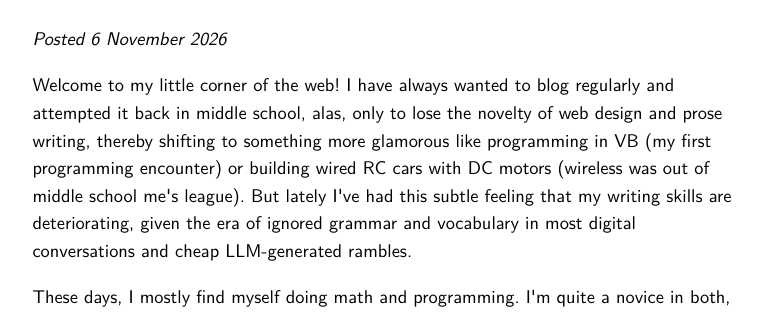
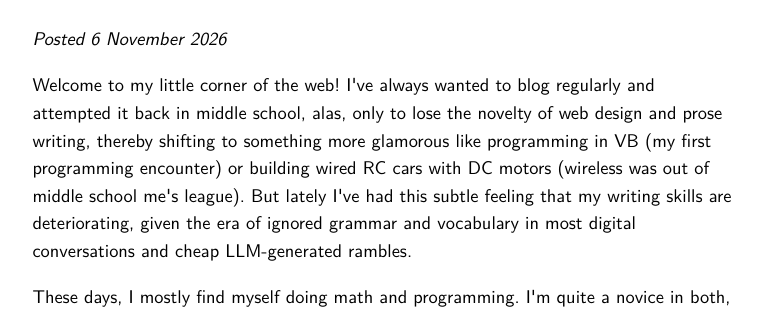
Before and after one commit to blackknight23/blackknight23.github.io, a plain HTML site: page posts/post-1.html in a window 1280 px wide. Shown: the part 177-491 px from the top of the page, without its empty margins (258-1021 px from the left). Drawn offline with Linux system fonts and the light colour scheme; a web font is replaced by a local one.

Commit message:
Fix minor grammatical errors in post-1.html

```diff
--- a/posts/post-1.html
+++ b/posts/post-1.html
@@ -11,7 +11,7 @@
   <hr>
   <h1>My little corner of the internet!</h1>
   <p class="date">Posted 6 November 2026</p>
-  <p>Welcome to my little corner of the web! I have always wanted to blog regularly and attempted it back in middle school, alas, only to lose the novelty of web design and prose writing, thereby shifting to something more glamorous like programming in VB (my first programming encounter) or building wired RC cars with DC motors (wireless was out of middle school me's league). But lately I've had this subtle feeling that my writing skills are deteriorating, given the era of ignored grammar and vocabulary in most digital conversations and cheap LLM-generated rambles.
+  <p>Welcome to my little corner of the web! I've always wanted to blog regularly and attempted it back in middle school, alas, only to lose the novelty of web design and prose writing, thereby shifting to something more glamorous like programming in VB (my first programming encounter) or building wired RC cars with DC motors (wireless was out of middle school me's league). But lately I've had this subtle feeling that my writing skills are deteriorating, given the era of ignored grammar and vocabulary in most digital conversations and cheap LLM-generated rambles.
   </p>
   <p>
   These days, I mostly find myself doing math and programming. I'm quite a novice in both, yet I derive so much pleasure from learning and solving problems. That's all for the first post!</p>
```
